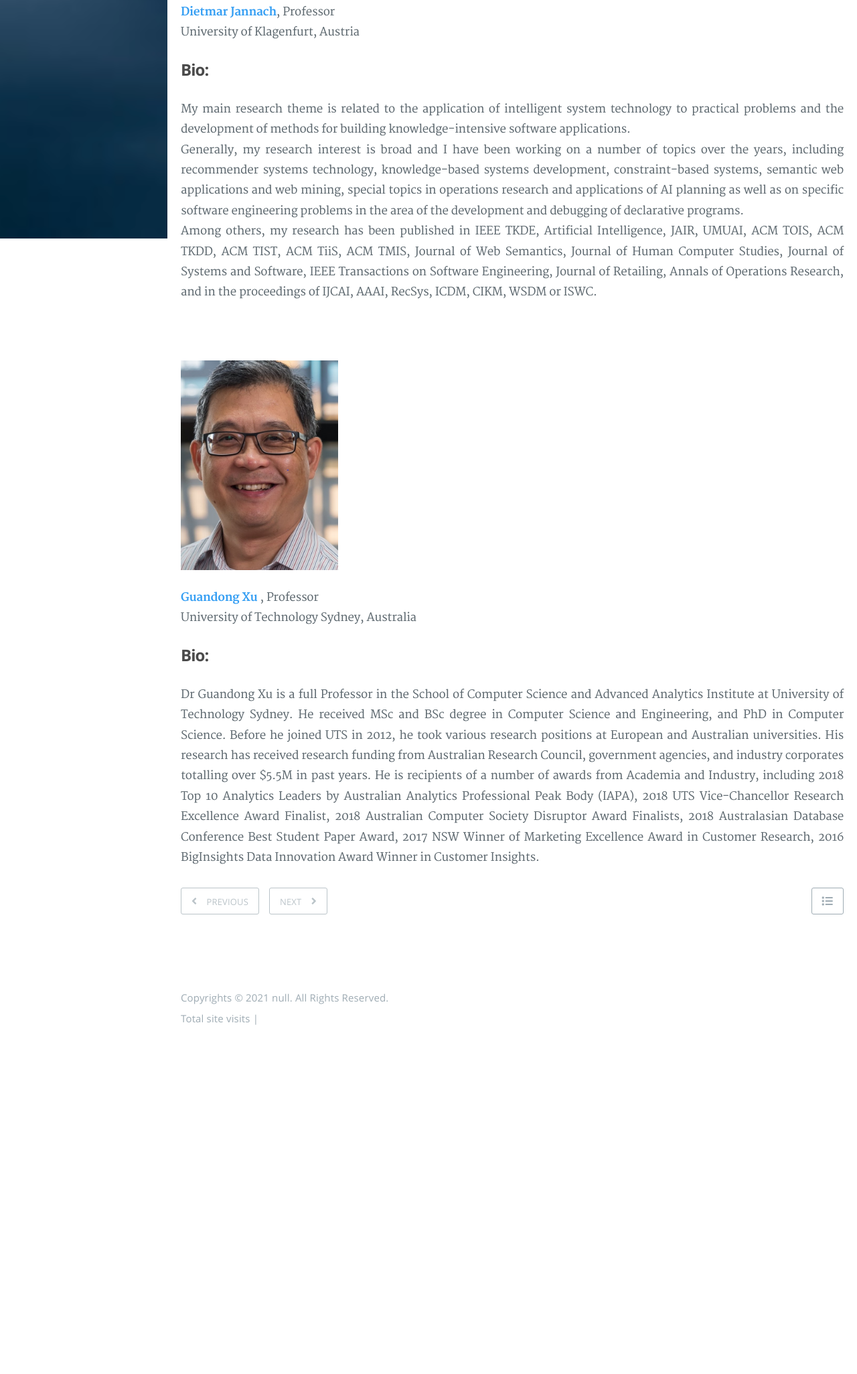
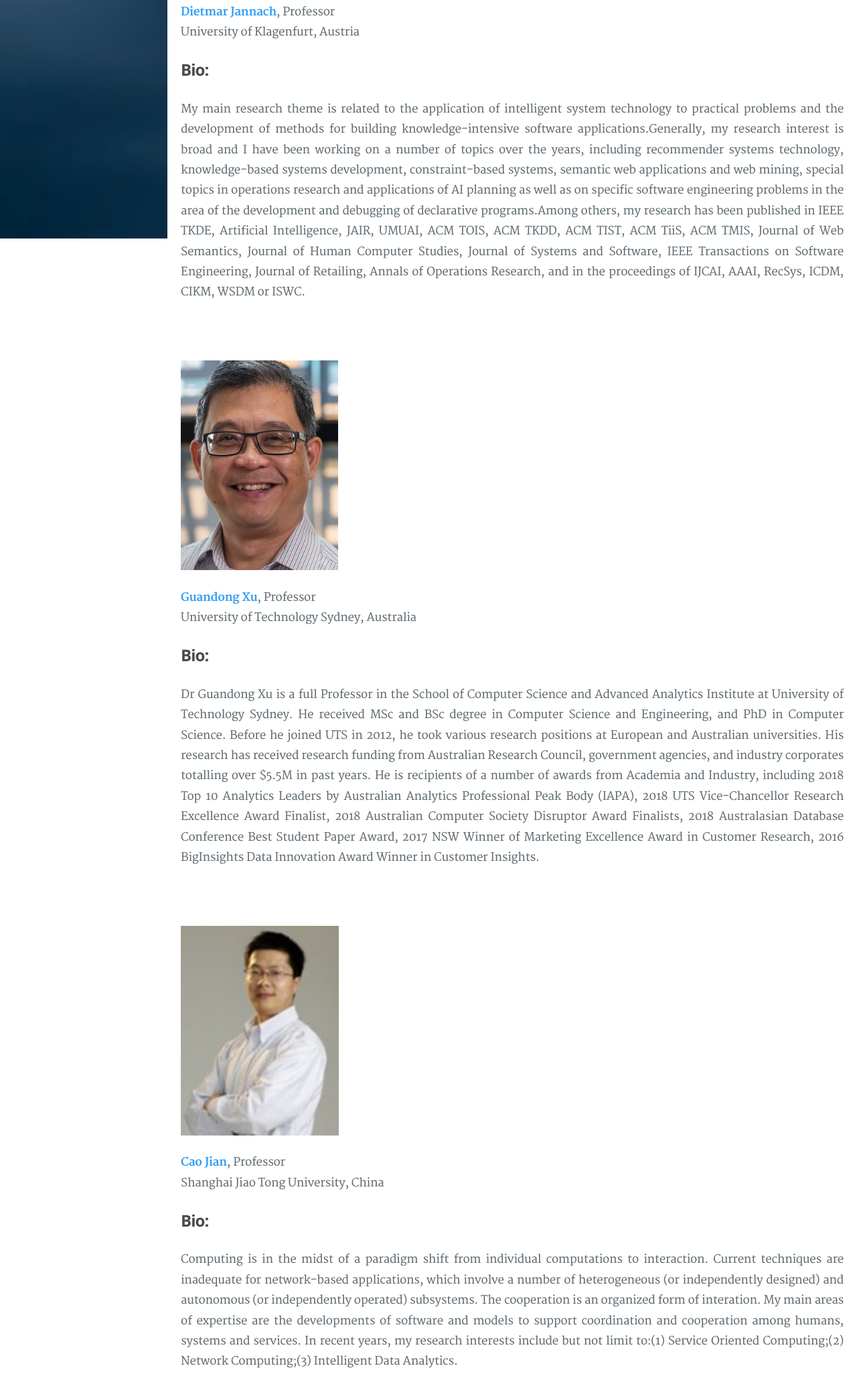
Before and after one commit to NeuRec21/NeuRec21.github.io, a plain HTML site: page Speakers/index.html in a window 1280 px wide. Shown: the part 444-2495 px from the top of the page at 67% size. Before the commit the page ends 1999 px from the top, so only its background shows below. Drawn offline with Linux system fonts and the light colour scheme; some packages are replaced by stand-ins of ours; a script that the page names is missing.

Commit message:
Site updated: 2021-10-28 22:28:33

```diff
--- a/Speakers/index.html
+++ b/Speakers/index.html
@@ -12,17 +12,18 @@
 
 
     <script type="application/ld+json">{"@context":"http://schema.org","@type":"Website","@id":"http://example.com","author":{"@type":"Person","name":null,"sameAs":[]},"name":"NeuRec-Workshop","description":"","url":"http://example.com"}</script>
-    <meta name="description" content="Dietmar Jannach, ProfessorUniversity of Klagenfurt, Austria Bio:My main research theme is related to the application of intelligent system technology to practical problems and the development of m">
+    <meta name="description" content="Dietmar Jannach, ProfessorUniversity of Klagenfurt, Austria Bio:My main research theme is related to the application of intelligent system technology to practical problems and the development of me">
 <meta property="og:type" content="blog">
 <meta property="og:title" content="Speakers">
 <meta property="og:url" content="http://example.com/Speakers/index.html">
 <meta property="og:site_name" content="NeuRec-Workshop">
-<meta property="og:description" content="Dietmar Jannach, ProfessorUniversity of Klagenfurt, Austria Bio:My main research theme is related to the application of intelligent system technology to practical problems and the development of m">
+<meta property="og:description" content="Dietmar Jannach, ProfessorUniversity of Klagenfurt, Austria Bio:My main research theme is related to the application of intelligent system technology to practical problems and the development of me">
 <meta property="og:locale" content="en_US">
 <meta property="og:image" content="http://example.com/Speakers/index/1.jpg">
 <meta property="og:image" content="http://example.com/Speakers/index/2.jpg">
+<meta property="og:image" content="http://example.com/Speakers/index/6.jpg">
 <meta property="article:published_time" content="2021-06-27T07:15:10.000Z">
-<meta property="article:modified_time" content="2021-06-27T10:41:56.341Z">
+<meta property="article:modified_time" content="2021-10-28T14:26:35.806Z">
 <meta name="twitter:card" content="summary">
 <meta name="twitter:image" content="http://example.com/Speakers/index/1.jpg">
 
@@ -196,15 +197,20 @@
             <img src="/Speakers/index/1.jpg" width="500" height="313">
 
 
-
 <p><strong><a target="_blank" rel="noopener" href="https://www.aau.at/en/aics/research-groups/infsys/team/dietmar-jannach/">Dietmar Jannach</a></strong>, Professor<br>University of Klagenfurt, Austria</p>
-<h3 id="Bio"><a href="#Bio" class="headerlink" title="Bio:"></a><strong>Bio:</strong></h3><p>My main research theme is related to the application of intelligent system technology to practical problems and the development of methods for building knowledge-intensive software applications.<br>Generally, my research interest is broad and I have been working on a number of topics over the years, including recommender systems technology, knowledge-based systems development, constraint-based systems, semantic web applications and web mining, special topics in operations research and applications of AI planning as well as on specific software engineering problems in the area of the development and debugging of declarative programs.<br>Among others, my research has been published in IEEE TKDE, Artificial Intelligence, JAIR, UMUAI, ACM TOIS, ACM TKDD, ACM TIST, ACM TiiS,  ACM TMIS, Journal of Web Semantics, Journal of Human Computer Studies, Journal of Systems and Software, IEEE Transactions on Software Engineering, Journal of Retailing, Annals of Operations Research, and in the proceedings of IJCAI, AAAI, RecSys, ICDM, CIKM, WSDM or ISWC.</p>
+<h3 id="Bio"><a href="#Bio" class="headerlink" title="Bio:"></a><strong>Bio:</strong></h3><p>My main research theme is related to the application of intelligent system technology to practical problems and the development of methods for building knowledge-intensive software applications.Generally, my research interest is broad and I have been working on a number of topics over the years, including recommender systems technology, knowledge-based systems development, constraint-based systems, semantic web applications and web mining, special topics in operations research and applications of AI planning as well as on specific software engineering problems in the area of the development and debugging of declarative programs.Among others, my research has been published in IEEE TKDE, Artificial Intelligence, JAIR, UMUAI, ACM TOIS, ACM TKDD, ACM TIST, ACM TiiS,  ACM TMIS, Journal of Web Semantics, Journal of Human Computer Studies, Journal of Systems and Software, IEEE Transactions on Software Engineering, Journal of Retailing, Annals of Operations Research, and in the proceedings of IJCAI, AAAI, RecSys, ICDM, CIKM, WSDM or ISWC.</p>
 <p>&emsp;<br>&emsp;</p>
 <img src="/Speakers/index/2.jpg" width="500" height="313">
 
 
-<p><strong><a target="_blank" rel="noopener" href="https://sites.google.com/view/guandong-xu">Guandong Xu </a></strong>, Professor<br>University of Technology Sydney, Australia</p>
+<p><strong><a target="_blank" rel="noopener" href="https://sites.google.com/view/guandong-xu">Guandong Xu</a></strong>, Professor<br>University of Technology Sydney, Australia</p>
 <h3 id="Bio-1"><a href="#Bio-1" class="headerlink" title="Bio:"></a><strong>Bio:</strong></h3><p>Dr Guandong Xu is a full Professor in the School of Computer Science and Advanced Analytics Institute at University of Technology Sydney. He received MSc and BSc degree in Computer Science and Engineering, and PhD in Computer Science. Before he joined UTS in 2012, he took various research positions at European and Australian universities. His research has received research funding from Australian Research Council, government agencies, and industry corporates totalling over $5.5M in past years. He is recipients of a number of awards from Academia and Industry, including 2018 Top 10 Analytics Leaders by Australian Analytics Professional Peak Body (IAPA), 2018 UTS Vice-Chancellor Research Excellence Award Finalist, 2018 Australian Computer Society Disruptor Award Finalists, 2018 Australasian Database Conference Best Student Paper Award, 2017 NSW Winner of Marketing Excellence Award in Customer Research, 2016 BigInsights Data Innovation Award Winner in Customer Insights.</p>
+<p>&emsp;<br>&emsp;</p>
+<img src="/Speakers/index/6.jpg" width="500" height="313">
+
+
+<p><strong><a target="_blank" rel="noopener" href="https://www.cs.sjtu.edu.cn/en/PeopleDetail.aspx?id=182">Cao Jian</a></strong>, Professor<br>Shanghai Jiao Tong University, China</p>
+<h3 id="Bio-2"><a href="#Bio-2" class="headerlink" title="Bio:"></a><strong>Bio:</strong></h3><p>Computing is in the midst of a paradigm shift from individual computations to interaction. Current techniques are inadequate for network-based applications, which involve a number of heterogeneous (or independently designed) and autonomous (or independently operated) subsystems. The cooperation is an organized form of interation. My main areas of expertise are the developments of software and models to support coordination and cooperation among humans, systems and services. In recent years, my research interests include but not limit to:(1) Service Oriented Computing;(2) Network Computing;(3) Intelligent Data Analytics.</p>
 
 
 
```
Also changed, not shown: Speakers/index/3.jpg (added), Speakers/index/5.jpg (added), Speakers/index/6.jpg (added).
